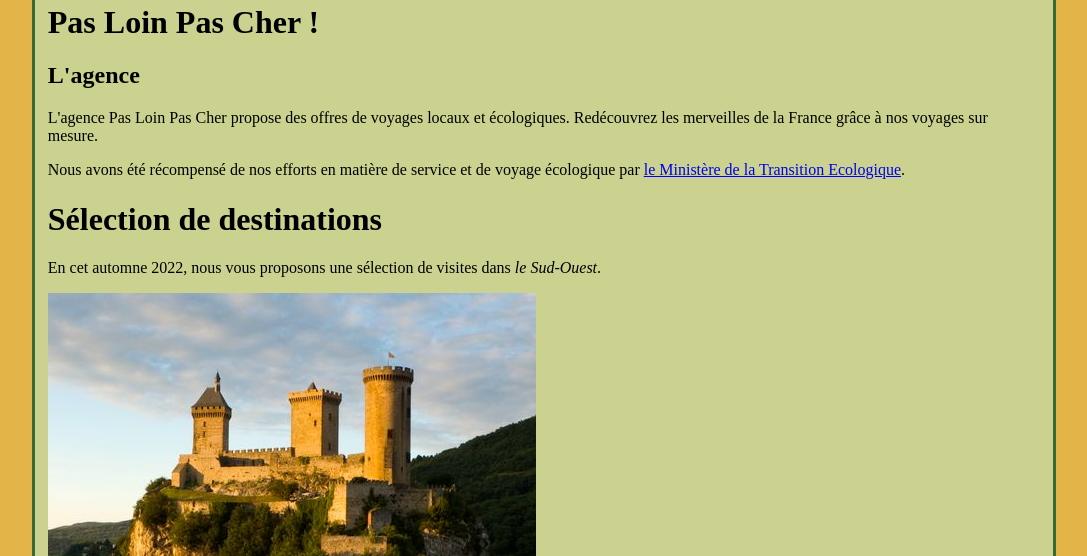
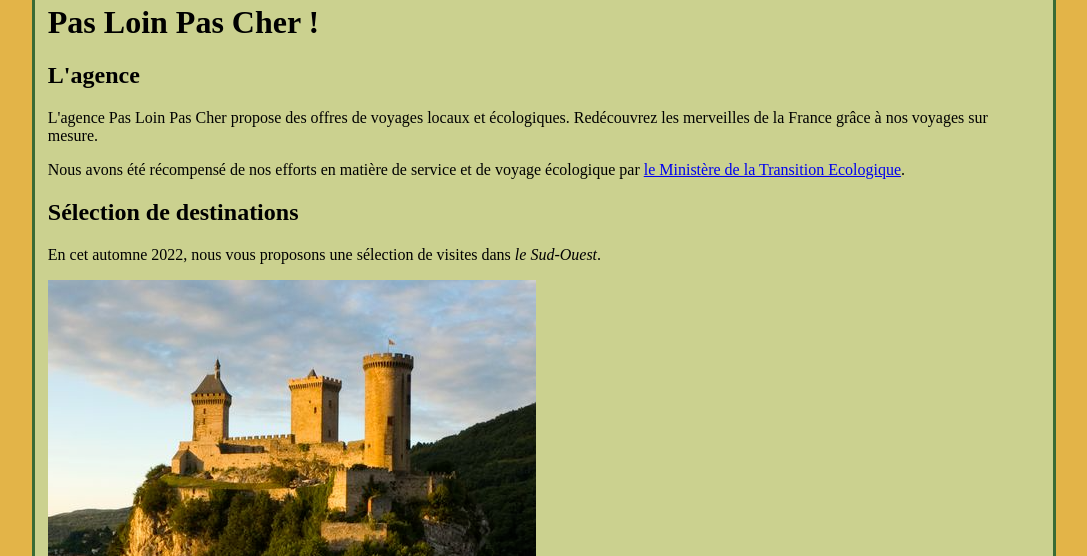
Before and after one commit to manuvai/M1_MIAGE_IM_ConcepWeb_TP1, a plain HTML site: page index.html in a window 1280 px wide. Shown: the part 244-800 px from the top of the page, without its empty margins (96-1183 px from the left). Drawn offline with Linux system fonts and the light colour scheme.

Commit message:
fix: Correction de la balise h1 en h2

```diff
--- a/index.html
+++ b/index.html
@@ -21,7 +21,7 @@
         Nous avons été récompensé de nos efforts en matière de service et de voyage écologique par <a href="https://www.ecologie.gouv.fr/">le Ministère de la Transition Ecologique</a>.
     </p>
 
-    <h1>Sélection de destinations</h1>
+    <h2>Sélection de destinations</h2>
 
     <p>En cet automne 2022, nous vous proposons une sélection de visites dans <em>le Sud-Ouest</em>.</p>
     <img src="./images/Foix.png" alt="" srcset="" />
```
